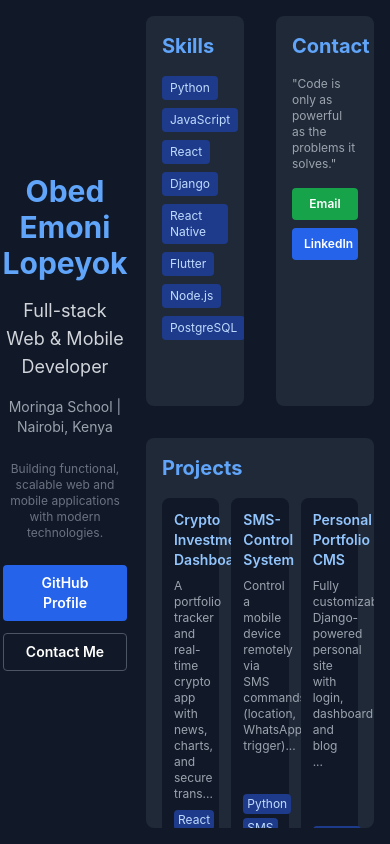
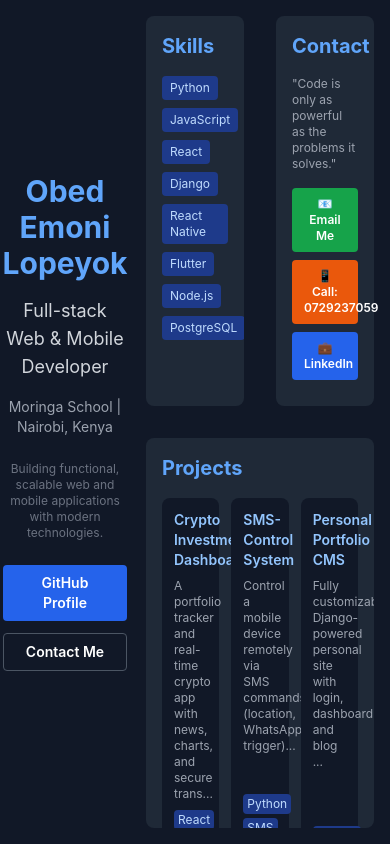
Before and after one commit to obapluto-ob/portfolio, a React (Vite) app: page / in a window 390 px wide. Built offline with nearby package versions, Linux system fonts and the light colour scheme.

Commit message:
Add phone number and auto-email template for hiring inquiries

```diff
--- a/src/components/Contact.tsx
+++ b/src/components/Contact.tsx
@@ -1,6 +1,29 @@
 import React from 'react'
 
 const Contact = () => {
+  const emailSubject = "Hiring Inquiry - Full-stack Developer Position"
+  const emailBody = `Hi Obed,
+
+I came across your portfolio and I'm impressed with your work. I would like to discuss potential opportunities for:
+
+□ Full-stack Web Development
+□ Mobile App Development
+□ Project Collaboration
+□ Other: ___________
+
+Project Details:
+- Timeline:
+- Budget Range:
+- Technology Requirements:
+
+Best regards,
+[Your Name]
+[Your Company]
+[Your Contact]`
+
+  const emailLink = `mailto:obedemoni@gmail.com?subject=${encodeURIComponent(emailSubject)}&body=${encodeURIComponent(emailBody)}`
+  const phoneLink = "tel:+254729237059"
+
   return (
     <div className="h-full bg-gray-800 rounded-lg p-4">
       <h2 className="text-xl font-bold mb-4 text-blue-400">Contact</h2>
@@ -9,10 +32,16 @@ const Contact = () => {
       </p>
       <div className="space-y-2">
         <a
-          href="mailto:obedemoni@gmail.com"
+          href={emailLink}
           className="block bg-green-600 hover:bg-green-700 px-3 py-2 rounded text-xs font-semibold transition-colors text-center"
         >
-          Email
+          📧 Email Me
+        </a>
+        <a
+          href={phoneLink}
+          className="block bg-orange-600 hover:bg-orange-700 px-3 py-2 rounded text-xs font-semibold transition-colors text-center"
+        >
+          📱 Call: 0729237059
         </a>
         <a
           href="https://linkedin.com/in/obed-emoni"
@@ -20,7 +49,7 @@ const Contact = () => {
           rel="noopener noreferrer"
           className="block bg-blue-600 hover:bg-blue-700 px-3 py-2 rounded text-xs font-semibold transition-colors text-center"
         >
-          LinkedIn
+          💼 LinkedIn
         </a>
       </div>
     </div>
```
